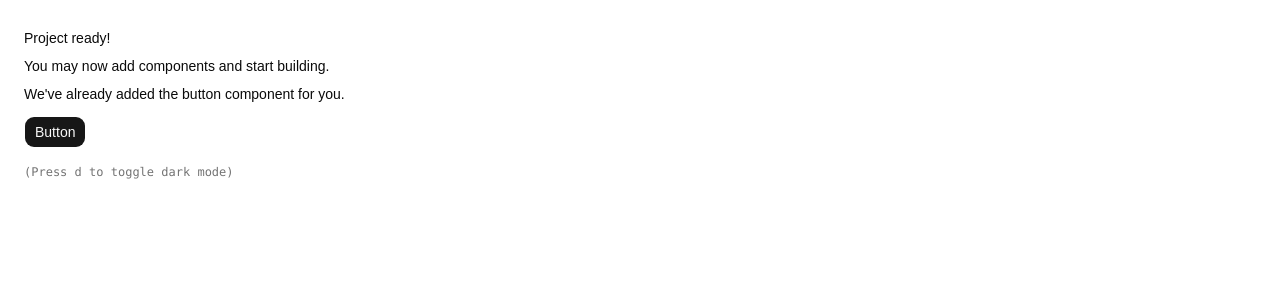
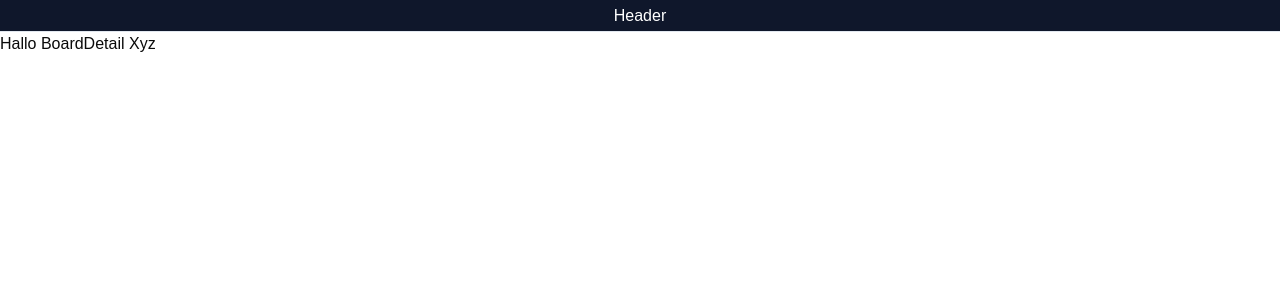
Before and after one commit to Lomyrith/devBoard, a React (Vite) app: page /1 in a window 1280 px wide. Shown: the top 300 px of the page. Built offline with nearby package versions, Linux system fonts and the light colour scheme.

Commit message:
first commit

```diff
--- a/package.json
+++ b/package.json
@@ -14,14 +14,15 @@
   "dependencies": {
     "@base-ui/react": "^1.8.0",
     "@fontsource-variable/geist": "^5.3.0",
-    "@tailwindcss/vite": "^4",
+    "@tailwindcss/vite": "^4.3.3",
     "class-variance-authority": "^0.7.1",
     "cn": "^0.4.0",
     "lucide-react": "^1.52.0",
     "react": "^19.2.8",
     "react-dom": "^19.2.8",
+    "react-router-dom": "^7.18.4",
     "shadcn": "^4.21.1",
-    "tailwindcss": "^4",
+    "tailwindcss": "^4.3.3",
     "tw-animate-css": "^1.4.0"
   },
   "devDependencies": {
--- a/src/App.tsx
+++ b/src/App.tsx
@@ -1,20 +1,57 @@
-import { Button } from "@/components/ui/button"
+// import { Button } from "@/components/ui/button"
+
+import { createBrowserRouter, RouterProvider } from "react-router"
+import Layout from "./Layout"
+import Profile from "./pages/Profile/Profile"
+import BoardOverview from "./pages/BoardOverview/BoardOverview"
+import BoardDetail from "./pages/BoardDetail/BoardDetail"
+import { useState } from "react"
 
 export function App() {
+  // const [userId, setUserId] = useState<string | null>(null)
+  const [boardId] = useState<string>("Xyz")
+
+  const router = createBrowserRouter(
+    [
+      {
+        path: "/",
+        element: <Layout />,
+        children: [
+          {
+            index: true,
+            element: <BoardOverview />,
+          },
+          {
+            path: "profile",
+            element: <Profile />,
+          },
+          {
+            path: ":boardDeilId",
+            element: <BoardDetail boardId={boardId} />,
+          },
+        ],
+      },
+    ],
+    { basename: import.meta.env.BASE_URL }
+  )
+
   return (
-    <div className="flex min-h-svh p-6">
-      <div className="flex max-w-md min-w-0 flex-col gap-4 text-sm leading-loose">
-        <div>
-          <h1 className="font-medium">Project ready!</h1>
-          <p>You may now add components and start building.</p>
-          <p>We&apos;ve already added the button component for you.</p>
-          <Button className="mt-2">Button</Button>
-        </div>
-        <div className="font-mono text-xs text-muted-foreground">
-          (Press <kbd>d</kbd> to toggle dark mode)
-        </div>
-      </div>
-    </div>
+    <>
+      <RouterProvider router={router} />
+    </>
+    // <div className="flex min-h-svh p-6">
+    //   <div className="flex max-w-md min-w-0 flex-col gap-4 text-sm leading-loose">
+    //     <div>
+    //       <h1 className="font-medium">Project ready!</h1>
+    //       <p>You may now add components and start building.</p>
+    //       <p>We&apos;ve already added the button component for you.</p>
+    //       <Button className="mt-2">Button</Button>
+    //     </div>
+    //     <div className="font-mono text-xs text-muted-foreground">
+    //       (Press <kbd>d</kbd> to toggle dark mode)
+    //     </div>
+    //   </div>
+    // </div>
   )
 }
 
--- /dev/null
+++ b/src/Layout.tsx
@@ -0,0 +1,14 @@
+import { Outlet } from "react-router"
+
+export default function Layout() {
+  return (
+    <div className="flex min-h-screen flex-col">
+      <div className="flex h-8 w-full items-center justify-center border-b border-slate-200 bg-slate-900 from-slate-50 to-slate-100 text-white">
+        Header
+      </div>
+      <div className="flex flex-1 flex-col">
+        <Outlet />
+      </div>
+    </div>
+  )
+}
--- /dev/null
+++ b/src/pages/BoardDetail/BoardDetail.tsx
@@ -0,0 +1,7 @@
+export default function BoardDetail({ boardId }: { boardId: string }) {
+  if (boardId === null) {
+    return <>Hallo BoardDetail unicht bekannt</>
+  }
+
+  return <>Hallo BoardDetail {boardId}</>
+}
--- /dev/null
+++ b/src/pages/BoardOverview/BoardOverview.tsx
@@ -0,0 +1,3 @@
+export default function BoardOverview() {
+  return <>Hallo BoardOverview</>
+}
--- /dev/null
+++ b/src/pages/Profile/Profile.tsx
@@ -0,0 +1,3 @@
+export default function Profile() {
+  return <>Hallo Profile</>
+}
--- a/vite.config.ts
+++ b/vite.config.ts
@@ -5,6 +5,7 @@ import { defineConfig } from "vite"
 
 // https://vite.dev/config/
 export default defineConfig({
+  base: "/devBoard/",
   plugins: [react(), tailwindcss()],
   resolve: {
     alias: {
```
Also changed, not shown: 1 other file (tests, documents, lock files or other folders).
